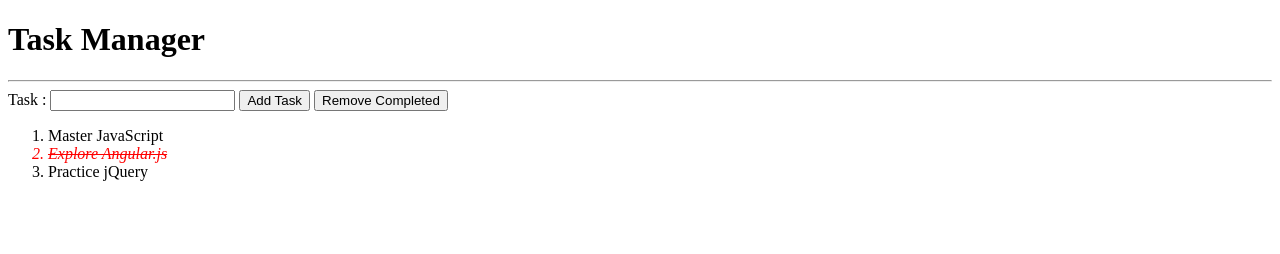
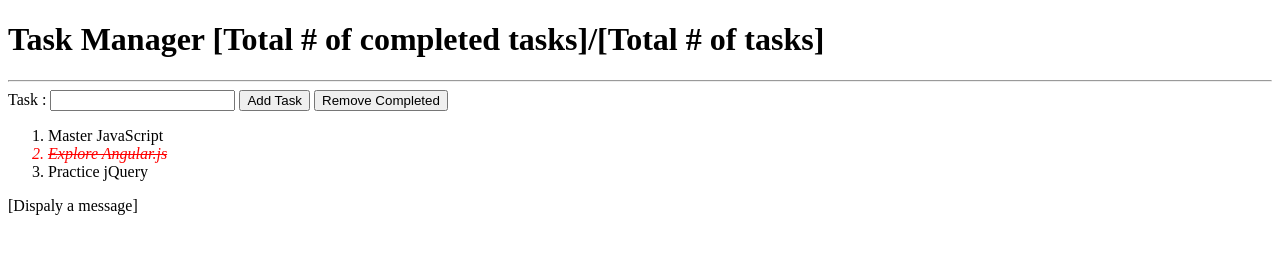
Before and after one commit to tkmagesh/SpringPeople-Angular-Online-Dec-2014, a plain HTML site: page Day-02/TaskManager.html in a window 1280 px wide. Drawn offline with Linux system fonts and the light colour scheme.

Commit message:
Day - 2 Complete

```diff
--- a/Day-02/TaskManager.html
+++ b/Day-02/TaskManager.html
@@ -12,6 +12,12 @@
 	</style>
 	<script src="angular.js"></script>
 	<script>
+	/*
+	1. Display the number of tasks / completed tasks in the UI
+	2. Diplay the following message
+		"A new task is added" - whenever a new task is added
+		"# no of completed tasks are removed" - whenever the completed tasks are removed
+	*/
 	function taskController($scope){
 
 		$scope.taskList = [
@@ -36,7 +42,7 @@
 
 </head>
 <body data-ng-controller="taskController">
-	<h1>Task Manager</h1>
+	<h1>Task Manager [Total # of completed tasks]/[Total # of tasks]</h1>
 	<hr>
 	<label for="">Task :</label>
 	<input type="text" name="" id="" data-ng-model="newTask">
@@ -49,5 +55,6 @@
 			data-ng-click="toggle(item)"
 		>{{item.name}}</li>
 	</ol>
+	<div>[Dispaly a message]</div>
 </body>
 </html>
```
